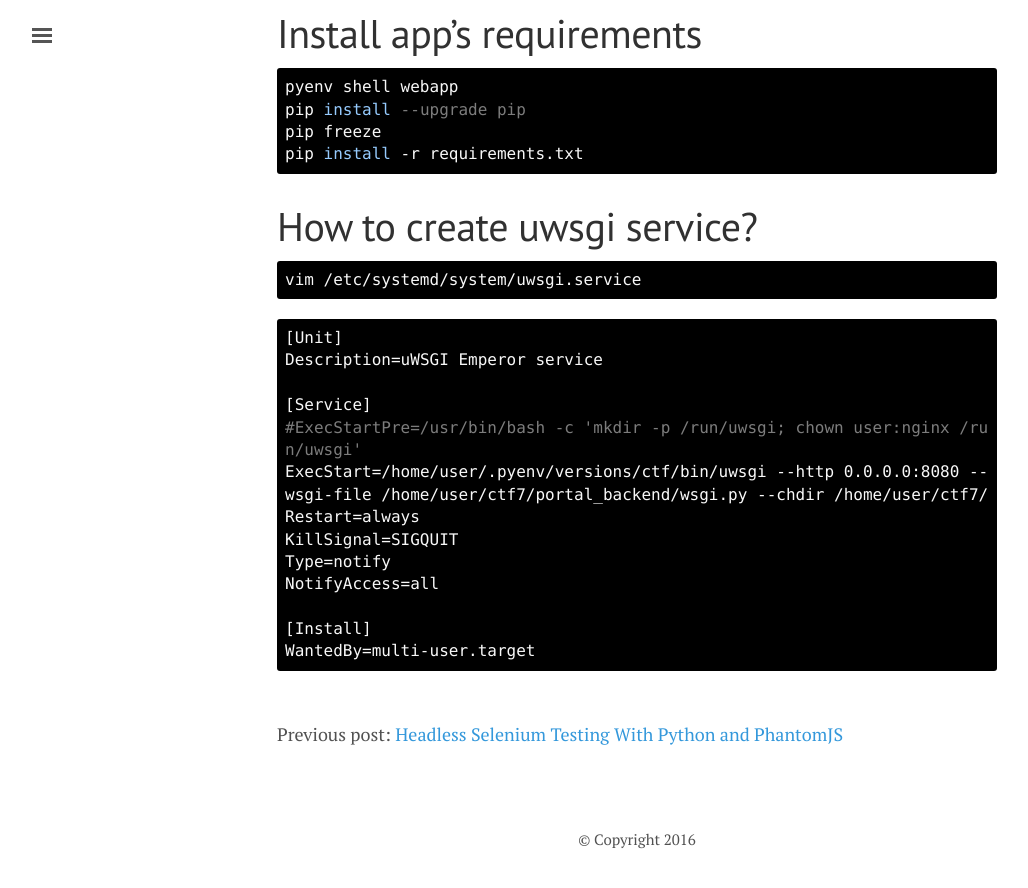
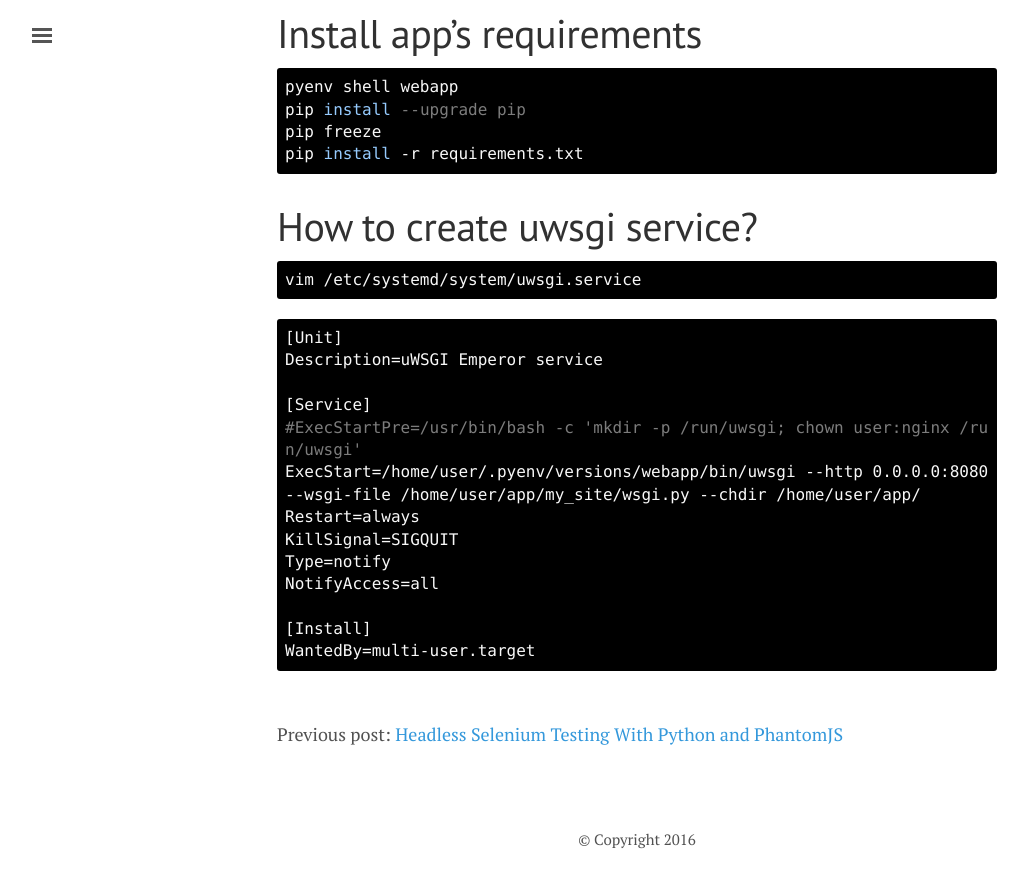
Before and after one commit to mollaahmadi/mollaahmadi.github.io, a Jekyll site: the page built from _posts/2016-11-20-how-to-deploy-django-apps.md, in a window 1280 px wide and 900 px high, scrolled down 1143 px. Shown: the top 888 px of the window, without its empty margins (3-1031 px from the left). Built offline with Jekyll 4.4.1, drawn with Linux system fonts in a browser that asks for light colours.

Commit message:
Update 2016-11-20-how-to-deploy-django-apps.md

```diff
--- a/_posts/2016-11-20-how-to-deploy-django-apps.md
+++ b/_posts/2016-11-20-how-to-deploy-django-apps.md
@@ -73,7 +73,7 @@ Description=uWSGI Emperor service
 
 [Service]
 #ExecStartPre=/usr/bin/bash -c 'mkdir -p /run/uwsgi; chown user:nginx /run/uwsgi'
-ExecStart=/home/user/.pyenv/versions/ctf/bin/uwsgi --http 0.0.0.0:8080 --wsgi-file /home/user/ctf7/portal_backend/wsgi.py --chdir /home/user/ctf7/
+ExecStart=/home/user/.pyenv/versions/webapp/bin/uwsgi --http 0.0.0.0:8080 --wsgi-file /home/user/app/my_site/wsgi.py --chdir /home/user/app/
 Restart=always
 KillSignal=SIGQUIT
 Type=notify
```
